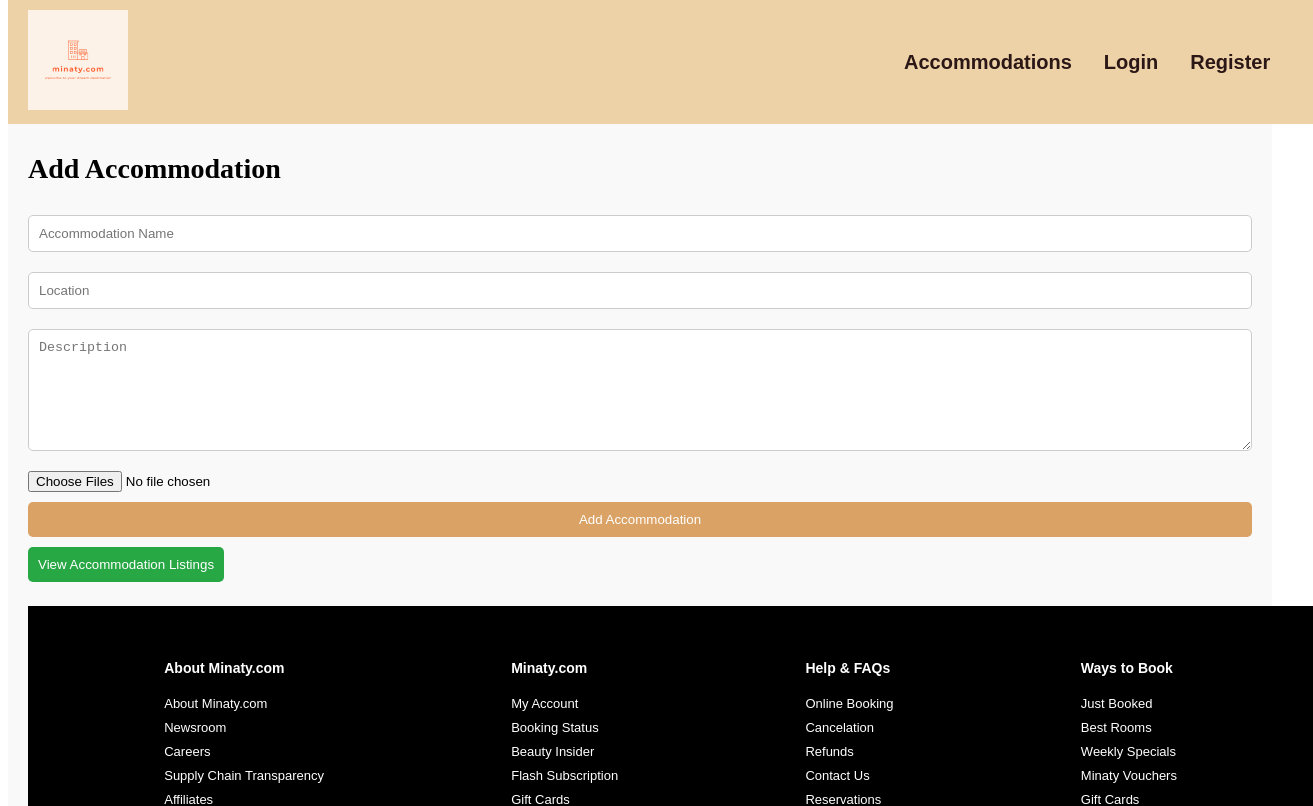
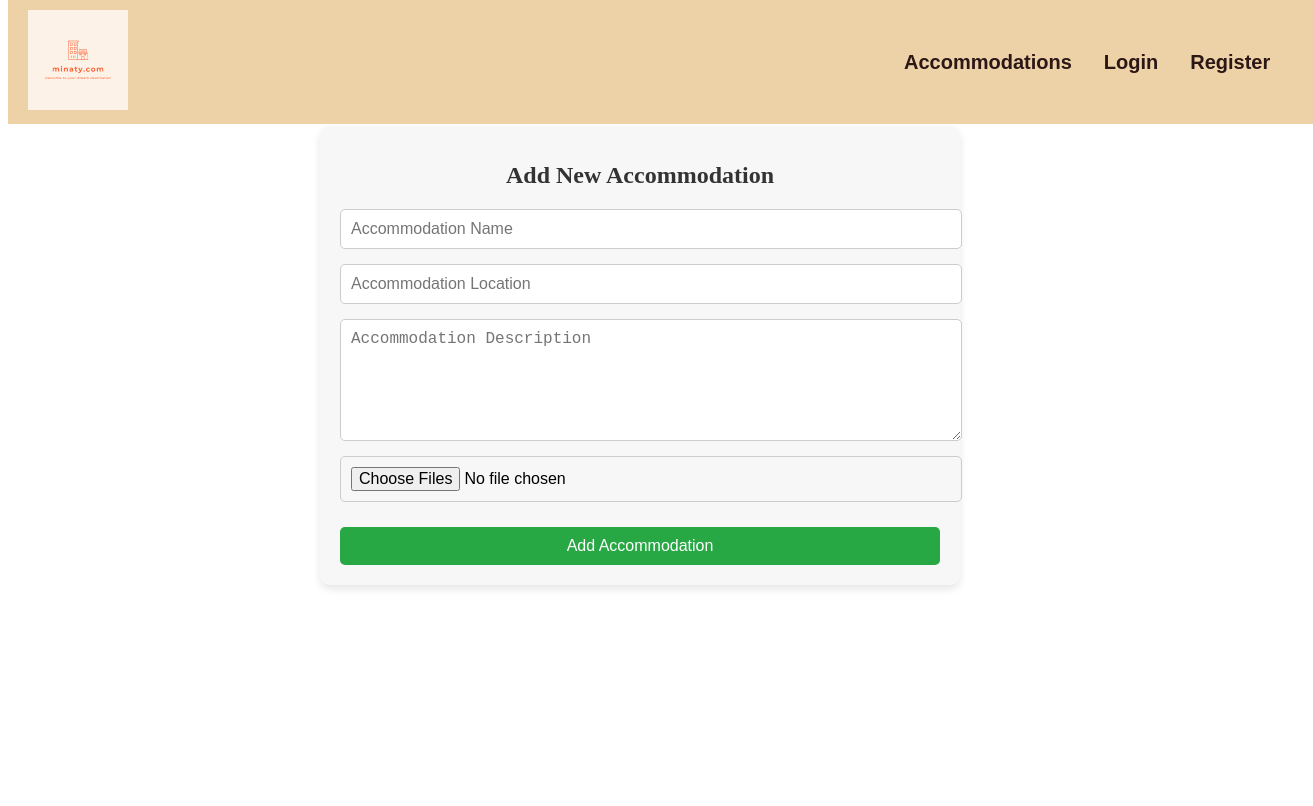
Before and after one commit to alungilembuthuma/Hotel-App, a React (Vite) app: page /admin/accommodations/new in a window 1280 px wide. Shown: the top 806 px of the page, 1313 px wide, since content can reach past the window. Built offline with nearby package versions, Linux system fonts and the light colour scheme.

Commit message:
created a add accomodation slice

```diff
--- /dev/null
+++ b/src/AccommodationSlice.jsx
@@ -0,0 +1,71 @@
+import { createSlice, createAsyncThunk } from '@reduxjs/toolkit';
+import { addDoc, collection } from 'firebase/firestore';
+import { db, storage } from './firebase';
+import { ref as storageRef, uploadBytes, getDownloadURL } from 'firebase/storage';
+import { v4 as uuidv4 } from 'uuid';
+
+// Async thunk to handle accommodation addition
+export const addAccommodation = createAsyncThunk(
+  'accommodation/addAccommodation',
+  async ({ name, location, description, images }, { rejectWithValue }) => {
+    try {
+      // Step 1: Upload images to Firebase Storage and get their URLs
+      const imageUploadPromises = images.map(async (file) => {
+        const imageRef = storageRef(storage, `accommodations/${file.name + uuidv4()}`);
+        await uploadBytes(imageRef, file);
+        const url = await getDownloadURL(imageRef);
+        return url;
+      });
+
+      const imageUrls = await Promise.all(imageUploadPromises);
+
+      // Step 2: Create accommodation data to be stored
+      const newAccommodation = {
+        name,
+        location,
+        description,
+        images: imageUrls, // Store the image URLs
+        createdAt: new Date(),
+      };
+
+      // Step 3: Save accommodation details to Firestore under 'accommodations' collection
+      const docRef = await addDoc(collection(db, 'accommodations'), newAccommodation);
+
+      return { ...newAccommodation, id: docRef.id }; // Return new accommodation along with the doc ID
+    } catch (error) {
+      return rejectWithValue(error.message);
+    }
+  }
+);
+
+// Accommodation slice
+const accommodationSlice = createSlice({
+  name: 'accommodation',
+  initialState: {
+    accommodations: [],
+    loading: false,
+    error: null,
+  },
+  reducers: {
+    // Optional reducers can be added here
+  },
+  extraReducers: (builder) => {
+    // Handle addAccommodation thunk
+    builder
+      .addCase(addAccommodation.pending, (state) => {
+        state.loading = true;
+        state.error = null;
+      })
+      .addCase(addAccommodation.fulfilled, (state, action) => {
+        state.loading = false;
+        state.accommodations.push(action.payload); // Add the new accommodation to the state
+      })
+      .addCase(addAccommodation.rejected, (state, action) => {
+        state.loading = false;
+        state.error = action.payload; // Store the error message
+      });
+  },
+});
+
+// Export the accommodation reducer to be used in the store
+export default accommodationSlice.reducer;
--- a/src/Pages/AddAccomodation.jsx
+++ b/src/Pages/AddAccomodation.jsx
@@ -1,112 +1,66 @@
 import React, { useState } from 'react';
 import { useDispatch } from 'react-redux';
-import { useNavigate } from 'react-router-dom'; // For navigation
-import { db, storage } from '../firebase'; // Make sure Firebase is initialized
-import { ref as dbRef, set } from "firebase/database";
-import { ref as storageRef, uploadBytes, getDownloadURL } from "firebase/storage";
-import { v4 as uuidv4 } from 'uuid'; // To generate unique IDs for images
-import Footer from '../Components/Footer'
+import { addAccommodation } from '../AccommodationSlice'
 
 const AddAccommodation = () => {
   const [name, setName] = useState('');
   const [location, setLocation] = useState('');
   const [description, setDescription] = useState('');
-  const [images, setImages] = useState([]); // Store image files
-  const [imageUrls, setImageUrls] = useState([]); // Store uploaded image URLs
-  const [currentIndex, setCurrentIndex] = useState(0);
-  const navigate = useNavigate(); // Use navigate for redirect
+  const [images, setImages] = useState([]);
   const dispatch = useDispatch();
 
-  // Function to handle form submission
   const handleAddAccommodation = async (e) => {
     e.preventDefault();
 
-    const newAccommodation = {
-      name,
-      location,
-      description,
-      images: imageUrls, // Store URLs of the uploaded images
-    };
-
-    // Save the accommodation details to Firebase Database
-    const accommodationId = uuidv4(); // Generate unique ID for accommodation
-    await set(dbRef(db, `accommodations/${accommodationId}`), newAccommodation);
+    const files = Array.from(images); // Ensure images are stored as an array of files
+    dispatch(addAccommodation({ name, location, description, images: files }));
 
     // Reset form after submission
     setName('');
     setLocation('');
     setDescription('');
     setImages([]);
-    setImageUrls([]);
-
-    // Navigate to the accommodation listing page after submission
-    navigate('/accommodations');
-  };
-
-  // Handle image upload to Firebase Storage
-  const handleImageUpload = async (e) => {
-    const files = Array.from(e.target.files); // Get multiple files
-    const promises = files.map(async (file) => {
-      const imageRef = storageRef(storage, `images/${file.name + uuidv4()}`);
-      await uploadBytes(imageRef, file);
-      const url = await getDownloadURL(imageRef);
-      return url;
-    });
-
-    const urls = await Promise.all(promises); // Get all URLs after upload
-    setImageUrls((prevUrls) => [...prevUrls, ...urls]); // Append URLs to the state
-    setImages((prevImages) => [...prevImages, ...files]); // Append files to the state
-  };
-
-  // Function to go to the next image in the slideshow
-  const nextImage = () => {
-    setCurrentIndex((prevIndex) => (prevIndex + 1) % imageUrls.length);
-  };
-
-  // Function to go to the previous image in the slideshow
-  const prevImage = () => {
-    setCurrentIndex((prevIndex) => (prevIndex - 1 + imageUrls.length) % imageUrls.length);
   };
 
   return (
     <div style={styles.container}>
-      <h1 style={styles.title}>Add Accommodation</h1>
+      <h1 style={styles.title}>Add New Accommodation</h1>
 
       <form onSubmit={handleAddAccommodation} style={styles.form}>
         {/* Accommodation Name */}
         <input
           type="text"
-          placeholder="Accommodation Name"
           value={name}
           onChange={(e) => setName(e.target.value)}
+          placeholder="Accommodation Name"
+          required
           style={styles.input}
-          required
         />
 
-        {/* Location */}
+        {/* Accommodation Location */}
         <input
           type="text"
-          placeholder="Location"
           value={location}
           onChange={(e) => setLocation(e.target.value)}
+          placeholder="Accommodation Location"
+          required
           style={styles.input}
-          required
         />
 
-        {/* Description */}
+        {/* Accommodation Description */}
         <textarea
-          placeholder="Description"
           value={description}
           onChange={(e) => setDescription(e.target.value)}
+          placeholder="Accommodation Description"
+          required
           style={styles.textarea}
-          required
-        ></textarea>
+        />
 
-        {/* Image Upload */}
+        {/* Upload Images */}
         <input
           type="file"
           multiple
-          onChange={handleImageUpload}
+          onChange={(e) => setImages(e.target.files)}
           style={styles.fileInput}
           required
         />
@@ -116,107 +70,63 @@ const AddAccommodation = () => {
           Add Accommodation
         </button>
       </form>
-
-      {/* Navigation Button */}
-      <button
-        style={styles.accommodationPageButton}
-        onClick={() => navigate('/accommodations')}
-      >
-        View Accommodation Listings
-      </button>
-
-      {/* Slideshow */}
-      {imageUrls.length > 0 && (
-        <div style={styles.slideshowContainer}>
-          <button onClick={prevImage} style={styles.arrow}>❮</button>
-          <img
-            src={imageUrls[currentIndex]}
-            alt="Accommodation"
-            style={styles.image}
-          />
-          <button onClick={nextImage} style={styles.arrow}>❯</button>
-        </div>
-      )}
-      <div style={{ width:"105%", marginTop:"2%"}}>
-      <Footer/>
-      </div>
-
     </div>
   );
 };
 
-// Styles for the component
+// Styles for the form and container
 const styles = {
   container: {
-    maxWidth: '1500px',
+    maxWidth: '600px',
     margin: '0 auto',
     padding: '20px',
-    backgroundColor: '#f9f9f9',
     borderRadius: '10px',
-    marginTop: "9%",
+    backgroundColor: '#f7f7f7',
+    boxShadow: '0 4px 8px rgba(0, 0, 0, 0.1)',
+    marginTop: "10%"
   },
   title: {
-    fontSize: '28px',
+    fontSize: '24px',
     marginBottom: '20px',
+    textAlign: 'center',
+    color: '#333',
   },
   form: {
     display: 'flex',
     flexDirection: 'column',
+    gap: '15px',
   },
   input: {
     padding: '10px',
-    margin: '10px 0',
+    border: '1px solid #ccc',
     borderRadius: '5px',
-    border: '1px solid #ccc',
+    fontSize: '16px',
+    width: '100%',
   },
   textarea: {
     padding: '10px',
-    margin: '10px 0',
+    border: '1px solid #ccc',
     borderRadius: '5px',
-    border: '1px solid #ccc',
-    height: '100px',
+    fontSize: '16px',
+    width: '100%',
+    minHeight: '100px',
   },
   fileInput: {
-    margin: '10px 0',
+    padding: '10px',
+    border: '1px solid #ccc',
+    borderRadius: '5px',
+    fontSize: '16px',
+    width: '100%',
   },
   button: {
     padding: '10px',
-    backgroundColor: '#DAA265',
-    color: '#fff',
-    borderRadius: '5px',
-    border: 'none',
-    cursor: 'pointer',
-  },
-  accommodationPageButton: {
-    padding: '10px',
     backgroundColor: '#28a745',
     color: '#fff',
+    border: 'none',
     borderRadius: '5px',
-    border: 'none',
+    fontSize: '16px',
     cursor: 'pointer',
     marginTop: '10px',
-  },
-  slideshowContainer: {
-    display: 'flex',
-    alignItems: 'center',
-    justifyContent: 'center',
-    marginTop: '20px',
-    position: 'relative',
-  },
-  image: {
-    width: '300px',
-    height: '200px',
-    borderRadius: '10px',
-    objectFit: 'cover',
-  },
-  arrow: {
-    backgroundColor: 'transparent',
-    border: 'none',
-    fontSize: '24px',
-    cursor: 'pointer',
-    position: 'absolute',
-    top: '50%',
-    transform: 'translateY(-50%)',
   },
 };
 
--- a/src/firebase.js
+++ b/src/firebase.js
@@ -23,5 +23,5 @@ const auth = getAuth(app);
 // Initialize Firestore
 const db = getFirestore(app); // Change to Firestore
 
-export { auth, db }; // Export auth and db
+export { auth, db };
 export const storage = getStorage(app);
```
Also changed, not shown: src/store.js (line endings or trailing spaces).
